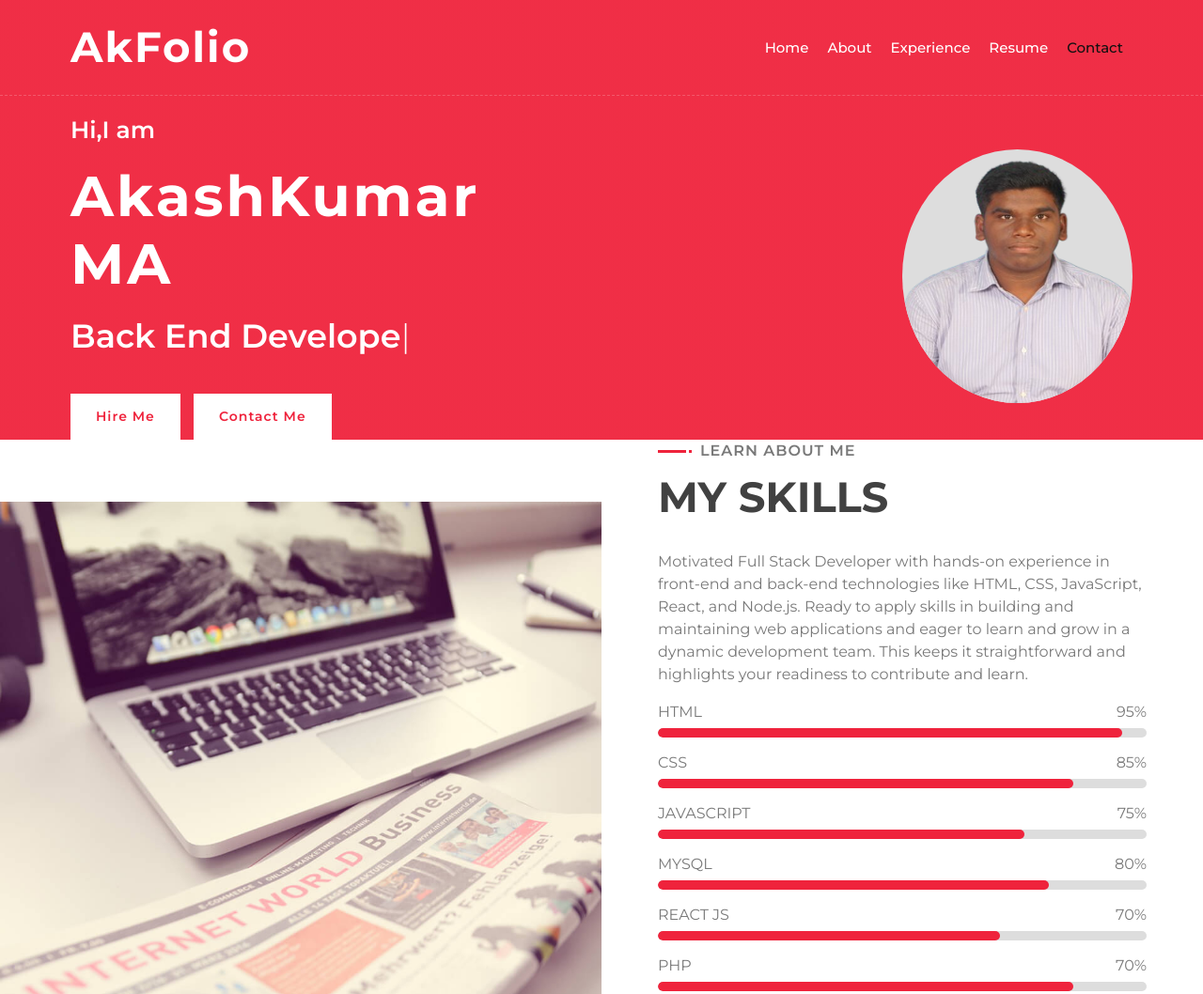
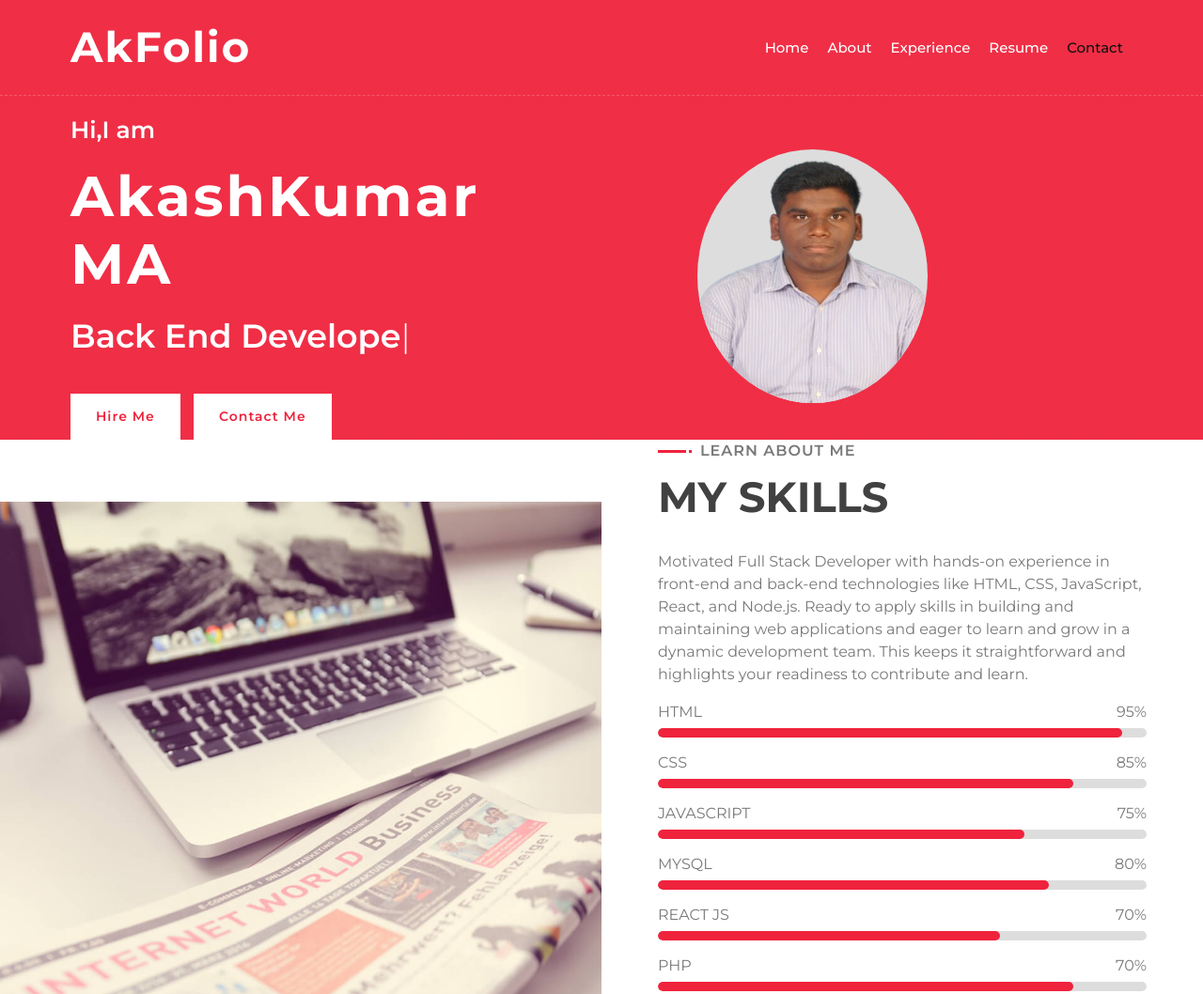
Before and after one commit to Akashruthi/projects, a plain HTML site: page index.html in a window 1280 px wide. Shown: the top 1058 px of the page at 94% size. Drawn offline with nearby package versions, Linux system fonts and the light colour scheme.

Commit message:
Update index.html

```diff
--- a/index.html
+++ b/index.html
@@ -66,7 +66,7 @@
                             </div>
                         </div>
                     </div>
-                    <div class="col-sm-12 col-md-6 d-none d-md-block">
+                    <div class="col-sm-11 col-md-4 d-md-block">
                         <div class="hero-image">
                             <img src="img/hero.png" alt="Hero Image">
                         </div>
```
